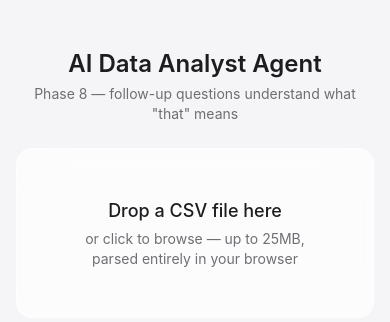
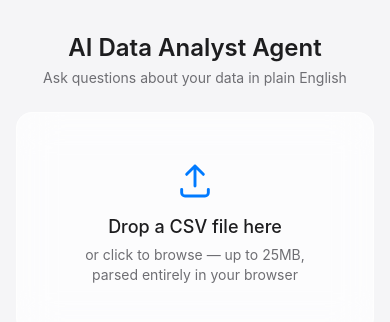
Before and after one commit to Zephyrex21/ai-data-analyst-agent, a React (Vite) app: page / in a window 390 px wide. Shown: the top 322 px of the page. Built offline with nearby package versions, Linux system fonts and the light colour scheme.

Commit message:
Updated to phase-10

```diff
--- a/src/App.tsx
+++ b/src/App.tsx
@@ -39,13 +39,13 @@ function App() {
   }
 
   return (
-    <div className="min-h-screen flex flex-col items-center px-4 py-12 gap-6">
+    <div className="min-h-screen flex flex-col items-center px-4 py-8 sm:py-12 gap-6">
       <div className="text-center">
         <h1 className="text-2xl font-semibold text-[var(--color-text)]">
           AI Data Analyst Agent
         </h1>
         <p className="mt-1 text-sm text-[var(--color-text-muted)]">
-          Phase 8 — follow-up questions understand what "that" means
+          Ask questions about your data in plain English
         </p>
       </div>
 
--- a/src/components/AnswerCard.tsx
+++ b/src/components/AnswerCard.tsx
@@ -1,9 +1,15 @@
-import { useState } from "react";
+import { lazy, Suspense, useState } from "react";
 import type { AskStage, ConversationTurn } from "../hooks/useAskQuestion";
 import type { Engine } from "../lib/llm";
 import { chooseChartType, isSingleScalar } from "../lib/chartSelection";
 import { BigNumberDisplay } from "./BigNumberDisplay";
-import { ResultChart } from "./ResultChart";
+
+// Recharts is a sizeable dependency only needed once a chart-worthy result
+// actually appears — most single-answer/table-only questions never need it,
+// so it shouldn't be part of the initial page bundle everyone downloads.
+const ResultChart = lazy(() =>
+  import("./ResultChart").then((m) => ({ default: m.ResultChart }))
+);
 
 interface AnswerCardProps {
   turn: ConversationTurn;
@@ -36,7 +42,7 @@ export function AnswerCard({ turn }: AnswerCardProps) {
   const showBigNumber = result ? isSingleScalar(result) : false;
 
   return (
-    <div className="glass rounded-2xl p-6 w-full">
+    <div className="turn-enter glass rounded-2xl p-6 w-full">
       <p className="text-sm text-[var(--color-text-muted)]">You asked</p>
       <div className="flex items-center gap-2 mb-4 flex-wrap">
         <p className="font-medium text-[var(--color-text)]">{question}</p>
@@ -49,7 +55,17 @@ export function AnswerCard({ turn }: AnswerCardProps) {
 
       {isBusy && (
         <div className="flex items-center gap-2 text-sm text-[var(--color-text-muted)]">
-          <span className="h-2 w-2 rounded-full bg-[var(--color-accent)] animate-pulse" />
+          <span className="flex items-center gap-1">
+            <span className="thinking-dot h-1.5 w-1.5 rounded-full bg-[var(--color-accent)]" />
+            <span
+              className="thinking-dot h-1.5 w-1.5 rounded-full bg-[var(--color-accent)]"
+              style={{ animationDelay: "0.15s" }}
+            />
+            <span
+              className="thinking-dot h-1.5 w-1.5 rounded-full bg-[var(--color-accent)]"
+              style={{ animationDelay: "0.3s" }}
+            />
+          </span>
           {STAGE_LABELS[stage]}
         </div>
       )}
@@ -93,7 +109,13 @@ export function AnswerCard({ turn }: AnswerCardProps) {
 
       {result && !showBigNumber && chartSpec && (
         <div className="mb-4">
-          <ResultChart spec={chartSpec} result={result} />
+          <Suspense
+            fallback={
+              <div className="h-[320px] rounded-xl bg-[var(--color-surface-muted)] animate-pulse" />
+            }
+          >
+            <ResultChart spec={chartSpec} result={result} />
+          </Suspense>
         </div>
       )}
 
--- a/src/components/AskBar.tsx
+++ b/src/components/AskBar.tsx
@@ -15,7 +15,7 @@ export function AskBar({ onAsk, isBusy }: AskBarProps) {
   }
 
   return (
-    <form onSubmit={handleSubmit} className="glass rounded-2xl p-4 w-full flex gap-3">
+    <form onSubmit={handleSubmit} className="glass rounded-2xl p-4 w-full flex flex-col sm:flex-row gap-3">
       <input
         value={value}
         onChange={(e) => setValue(e.target.value)}
@@ -26,7 +26,7 @@ export function AskBar({ onAsk, isBusy }: AskBarProps) {
       <button
         type="submit"
         disabled={isBusy || !value.trim()}
-        className="rounded-xl bg-[var(--color-accent)] text-white text-sm font-medium px-5 py-3 disabled:opacity-40"
+        className="rounded-xl bg-[var(--color-accent)] text-white text-sm font-medium px-5 py-3 whitespace-nowrap disabled:opacity-40"
       >
         {isBusy ? "Thinking…" : "Ask"}
       </button>
--- a/src/components/FileUpload.tsx
+++ b/src/components/FileUpload.tsx
@@ -32,10 +32,10 @@ export function FileUpload({ onFileSelected, isLoading }: FileUploadProps) {
       onDragLeave={() => setIsDragActive(false)}
       onDrop={handleDrop}
       onClick={() => inputRef.current?.click()}
-      className={`glass rounded-2xl border-2 border-dashed p-12 text-center cursor-pointer transition-colors ${
+      className={`glass rounded-2xl border-2 border-dashed p-12 text-center cursor-pointer transition-all duration-200 hover:shadow-md ${
         isDragActive
-          ? "border-[var(--color-accent)] bg-blue-50/60"
-          : "border-[var(--color-border)]"
+          ? "border-[var(--color-accent)] bg-blue-50/60 scale-[1.01]"
+          : "border-[var(--color-border)] hover:border-[var(--color-accent)]/40"
       }`}
     >
       <input
@@ -46,6 +46,24 @@ export function FileUpload({ onFileSelected, isLoading }: FileUploadProps) {
         onChange={handleInputChange}
         disabled={isLoading}
       />
+
+      <svg
+        width="40"
+        height="40"
+        viewBox="0 0 24 24"
+        fill="none"
+        className="mx-auto mb-3 text-[var(--color-accent)]"
+        aria-hidden="true"
+      >
+        <path
+          d="M12 15V3m0 0L7 8m5-5l5 5M4 17v2a2 2 0 002 2h12a2 2 0 002-2v-2"
+          stroke="currentColor"
+          strokeWidth="1.75"
+          strokeLinecap="round"
+          strokeLinejoin="round"
+        />
+      </svg>
+
       <p className="text-lg font-medium text-[var(--color-text)]">
         {isLoading ? "Reading file…" : "Drop a CSV file here"}
       </p>
--- a/src/index.css
+++ b/src/index.css
@@ -28,3 +28,42 @@ body {
   -webkit-backdrop-filter: blur(20px) saturate(180%);
   border: 1px solid rgba(255, 255, 255, 0.5);
 }
+
+/* Each new conversation turn eases in rather than just popping into place. */
+@keyframes fade-in-up {
+  from {
+    opacity: 0;
+    transform: translateY(8px);
+  }
+  to {
+    opacity: 1;
+    transform: translateY(0);
+  }
+}
+
+.turn-enter {
+  animation: fade-in-up 0.35s ease-out;
+}
+
+/* Three-dot "thinking" indicator, used while a question is being processed. */
+@keyframes thinking-bounce {
+  0%, 80%, 100% {
+    transform: scale(0.6);
+    opacity: 0.5;
+  }
+  40% {
+    transform: scale(1);
+    opacity: 1;
+  }
+}
+
+.thinking-dot {
+  animation: thinking-bounce 1.2s ease-in-out infinite;
+}
+
+@media (prefers-reduced-motion: reduce) {
+  .turn-enter,
+  .thinking-dot {
+    animation: none;
+  }
+}
--- a/src/lib/duckdb.ts
+++ b/src/lib/duckdb.ts
@@ -1,4 +1,4 @@
-import * as duckdb from "@duckdb/duckdb-wasm";
+import type { AsyncDuckDB } from "@duckdb/duckdb-wasm";
 import { DataType } from "apache-arrow";
 import type { Field } from "apache-arrow";
 
@@ -9,20 +9,25 @@ export interface QueryResult {
 
 export class SqlExecutionError extends Error {}
 
-let dbSingleton: duckdb.AsyncDuckDB | null = null;
-let dbInitPromise: Promise<duckdb.AsyncDuckDB> | null = null;
+let dbSingleton: AsyncDuckDB | null = null;
+let dbInitPromise: Promise<AsyncDuckDB> | null = null;
 
 /**
  * Lazily initializes a single shared AsyncDuckDB instance for the whole app.
- * Uses the jsDelivr-hosted bundles so we don't need any special Vite/worker
- * bundling config, and duckdb-wasm auto-selects a bundle that works without
- * cross-origin-isolation headers (falls back to the MVP bundle).
+ * Both @duckdb/duckdb-wasm and apache-arrow are dynamically imported here
+ * (not at module top-level) so their JS glue code isn't part of the initial
+ * page bundle — it's only fetched once someone actually uploads a CSV,
+ * keeping the cold-load bundle smaller for everyone who's just looking
+ * around. Uses the jsDelivr-hosted bundles so we don't need any special
+ * Vite/worker bundling config, and duckdb-wasm auto-selects a bundle that
+ * works without cross-origin-isolation headers (falls back to the MVP bundle).
  */
-async function getDb(): Promise<duckdb.AsyncDuckDB> {
+async function getDb(): Promise<AsyncDuckDB> {
   if (dbSingleton) return dbSingleton;
   if (dbInitPromise) return dbInitPromise;
 
   dbInitPromise = (async () => {
+    const duckdb = await import("@duckdb/duckdb-wasm");
     const bundles = duckdb.getJsDelivrBundles();
     const bundle = await duckdb.selectBundle(bundles);
 
```
